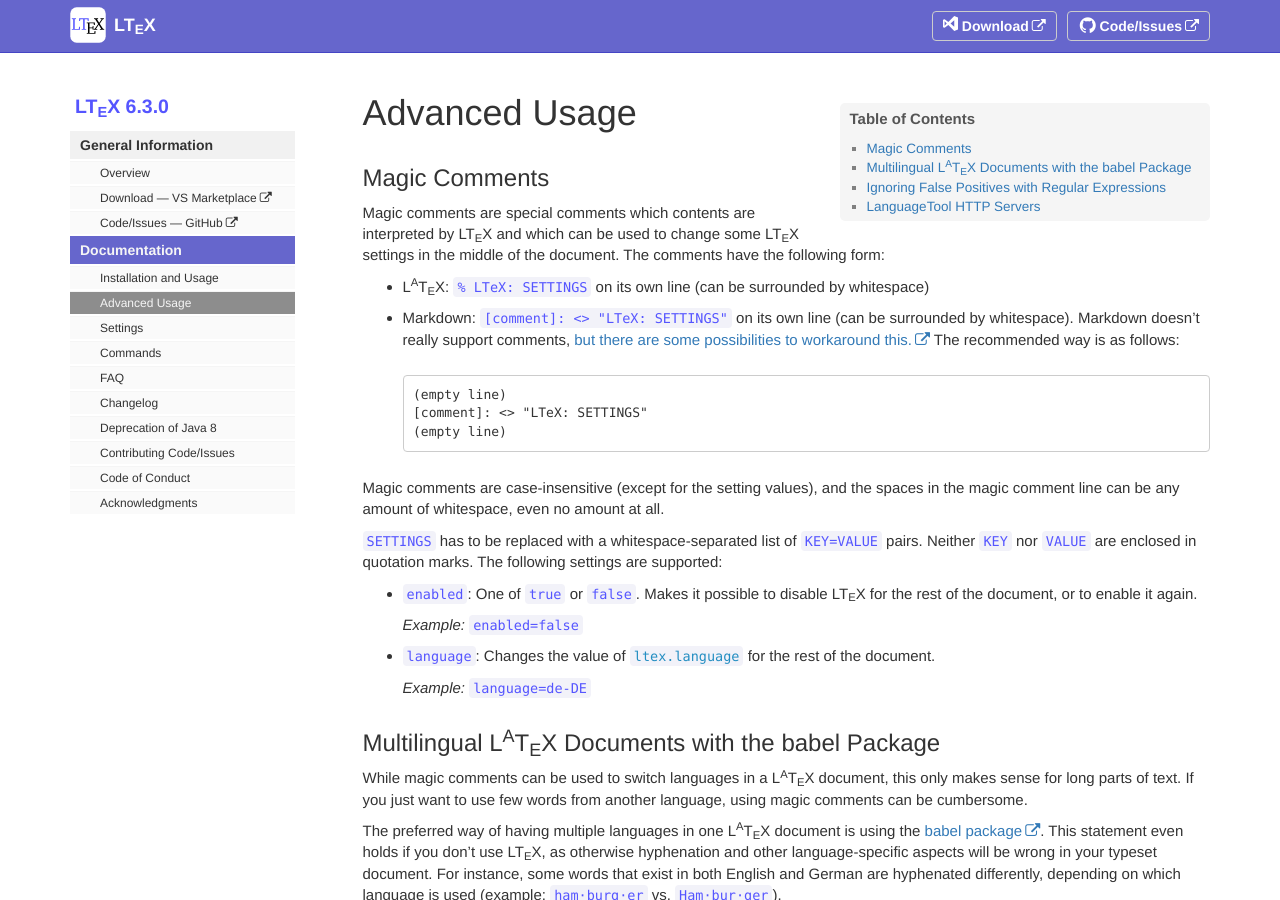
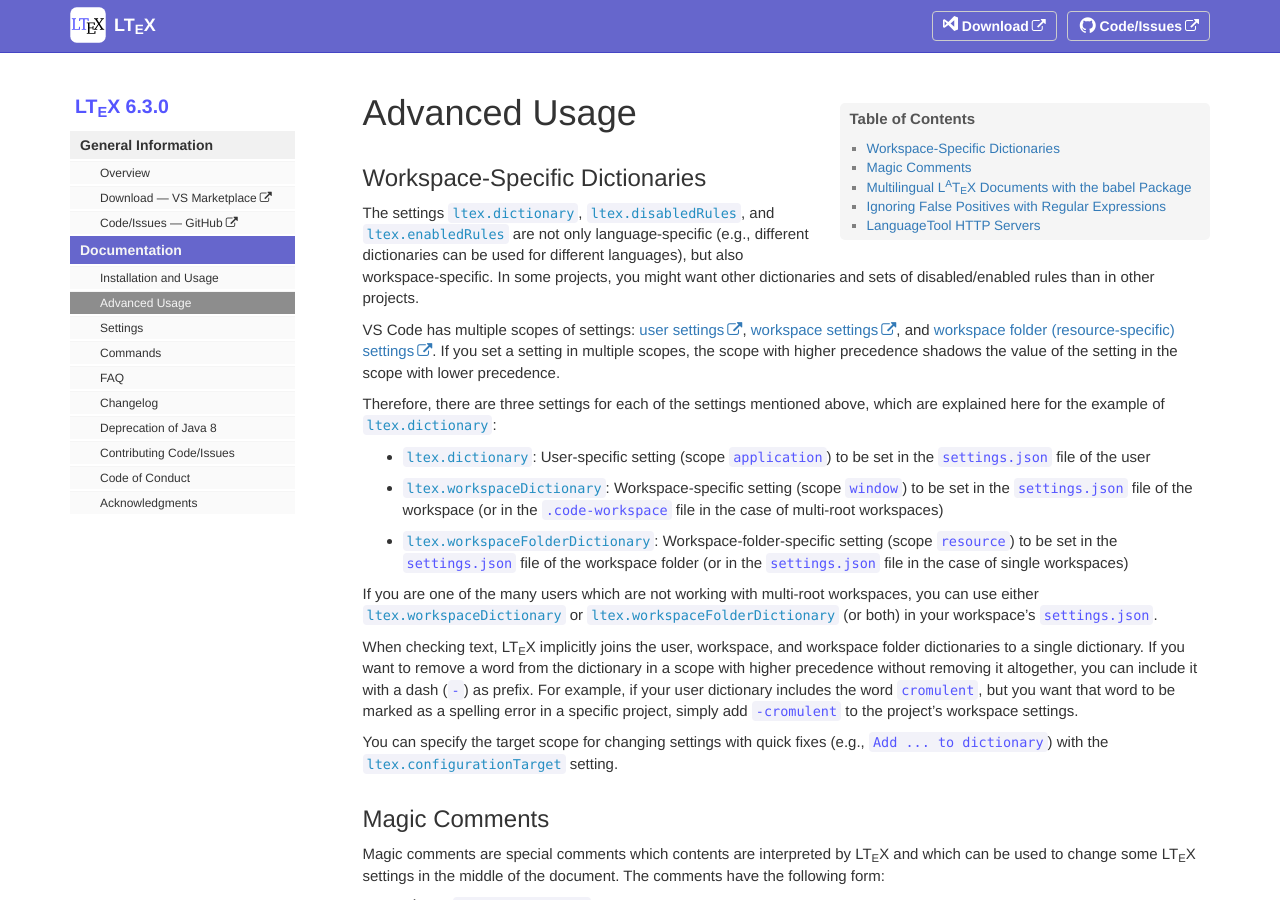
Before and after one commit to valentjn/vscode-ltex, a Jekyll site: the page built from pages/docs/advanced-usage.md, in a window 1280 px wide and 900 px high. Built offline with Jekyll 4.4.1, drawn with Linux system fonts in a browser that asks for light colours.

Commit message:
Add section about workspace-specific dictionaries

```diff
--- a/pages/docs/advanced-usage.md
+++ b/pages/docs/advanced-usage.md
@@ -10,6 +10,24 @@
 redirect_from: "/docs/advanced-features.html"
 sidebar: "sidebar"
 ---
+
+## Workspace-Specific Dictionaries
+
+The settings [`ltex.dictionary`](settings.html#ltexdictionary), [`ltex.disabledRules`](settings.html#ltexdisabledrules), and [`ltex.enabledRules`](settings.html#ltexenabledrules) are not only language-specific (e.g., different dictionaries can be used for different languages), but also workspace-specific. In some projects, you might want other dictionaries and sets of disabled/enabled rules than in other projects.
+
+VS Code has multiple scopes of settings: [user settings](https://code.visualstudio.com/docs/getstarted/settings), [workspace settings](https://code.visualstudio.com/docs/getstarted/settings), and [workspace folder (resource-specific) settings](https://code.visualstudio.com/docs/editor/multi-root-workspaces#_settings). If you set a setting in multiple scopes, the scope with higher precedence shadows the value of the setting in the scope with lower precedence.
+
+Therefore, there are three settings for each of the settings mentioned above, which are explained here for the example of [`ltex.dictionary`](settings.html#ltexdictionary):
+
+- [`ltex.dictionary`](settings.html#ltexdictionary): User-specific setting (scope `application`) to be set in the `settings.json` file of the user
+- [`ltex.workspaceDictionary`](settings.html#ltexworkspacedictionary): Workspace-specific setting (scope `window`) to be set in the `settings.json` file of the workspace (or in the `.code-workspace` file in the case of multi-root workspaces)
+- [`ltex.workspaceFolderDictionary`](settings.html#ltexworkspacefolderdictionary): Workspace-folder-specific setting (scope `resource`) to be set in the `settings.json` file of the workspace folder (or in the `settings.json` file in the case of single workspaces)
+
+If you are one of the many users which are not working with multi-root workspaces, you can use either [`ltex.workspaceDictionary`](settings.html#ltexworkspacedictionary) or [`ltex.workspaceFolderDictionary`](settings.html#ltexworkspacefolderdictionary) (or both) in your workspace's `settings.json`.
+
+When checking text, LTeX implicitly joins the user, workspace, and workspace folder dictionaries to a single dictionary. If you want to remove a word from the dictionary in a scope with higher precedence without removing it altogether, you can include it with a dash (`-`) as prefix. For example, if your user dictionary includes the word `cromulent`, but you want that word to be marked as a spelling error in a specific project, simply add `-cromulent` to the project's workspace settings.
+
+You can specify the target scope for changing settings with quick fixes (e.g., `Add ... to dictionary`) with the [`ltex.configurationTarget`](settings.html#ltexconfigurationtarget) setting.
 
 ## Magic Comments
 
```
